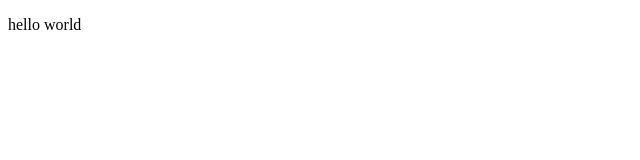
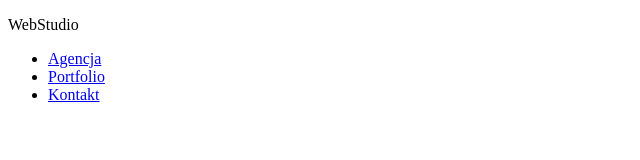
Before and after one commit to patryk956/goit-markup-hw-01, a plain HTML site: page index.html in a window 1280 px wide. Shown: the whole page, without its empty margins (0-640 px from the left). Drawn offline with Linux system fonts and the light colour scheme.

Commit message:
3 index html init

```diff
--- a/index.html
+++ b/index.html
@@ -7,8 +7,19 @@
     <title>Document</title>
   </head>
   <body>
-    <header></header>
-    <main><p>hello world</p></main>
+    <header>
+      <div>
+        <p><span>Web</span>Studio</p>
+      </div>
+      <nav>
+        <ul>
+          <li><a href="Agencja">Agencja</a></li>
+          <li><a href="Portfolio">Portfolio</a></li>
+          <li><a href="Kontakt">Kontakt</a></li>
+        </ul>
+      </nav>
+    </header>
+    <main></main>
     <footer></footer>
   </body>
 </html>
```
